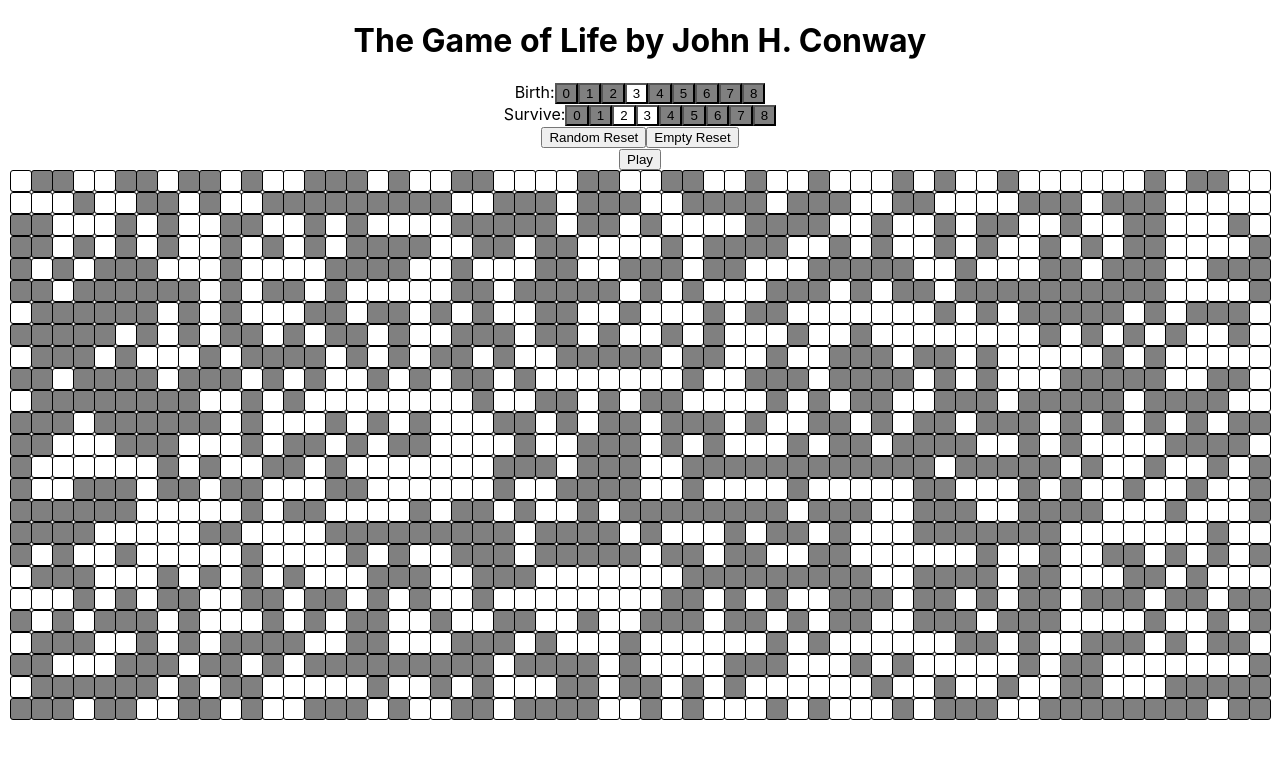
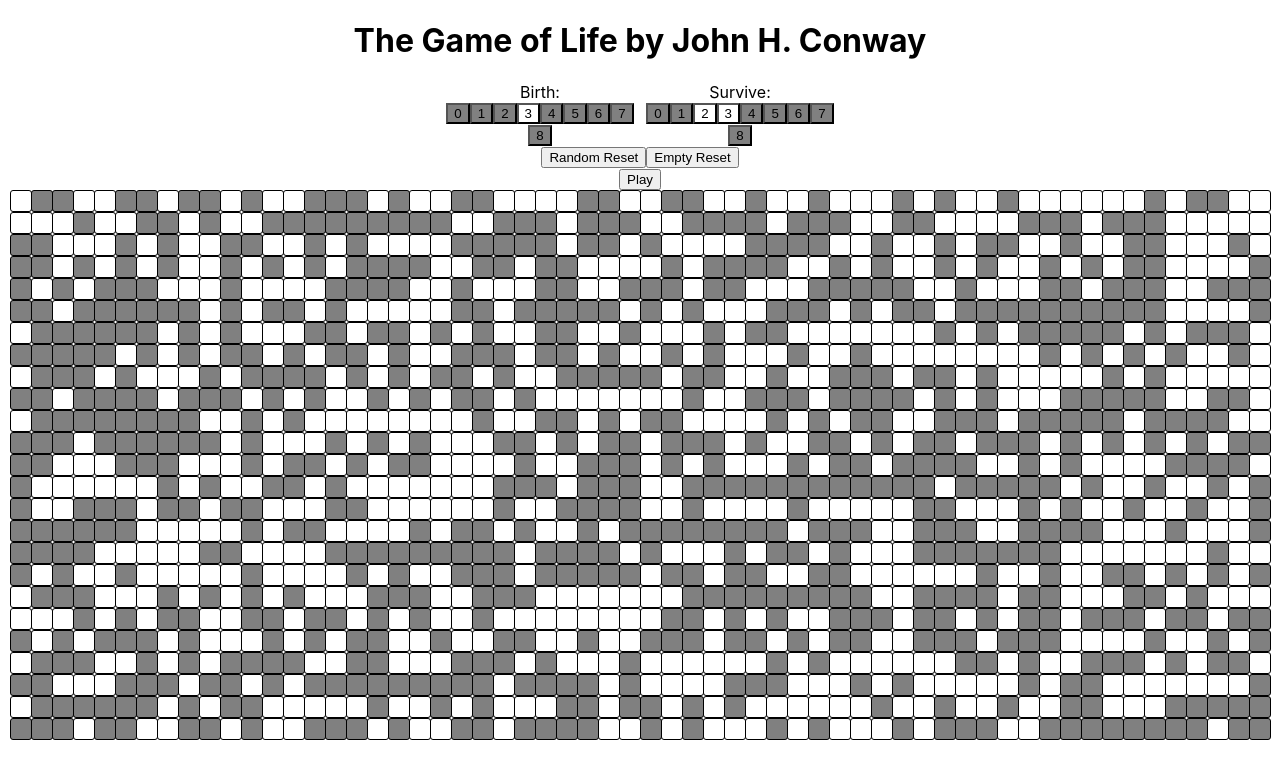
Before and after one commit to rizzarivincent/ca_gen, a React (Create React App) app: page / in a window 1280 px wide. Shown: the top 778 px of the page. Built offline with nearby package versions, Linux system fonts and the light colour scheme.

Commit message:
Altered button and label placement on page.

```diff
--- a/src/App.js
+++ b/src/App.js
@@ -119,8 +119,16 @@ class App extends Component {
     return (
       <div style={{ justifyContent: 'center', alignContent: 'center', textAlign: 'center' }}>
         <h1>The Game of Life by John H. Conway</h1>
-        <ButtonArray numButtons={9} buttonHandler={this.handleRuleButton} mode='birth' currArray={this.state.birthArray} />
-        <ButtonArray numButtons={9} buttonHandler={this.handleRuleButton} mode='survive' currArray={this.state.surviveArray} />
+        <div style={{ display: 'grid', gridTemplateColumns: '200px 200px', justifyContent: 'center' }}>
+          <div style={{}}>
+            <div>Birth:</div>
+            <ButtonArray numButtons={9} buttonHandler={this.handleRuleButton} mode='birth' currArray={this.state.birthArray} />
+          </div>
+          <div style={{}}>
+            <div>Survive:</div>
+            <ButtonArray numButtons={9} buttonHandler={this.handleRuleButton} mode='survive' currArray={this.state.surviveArray} />
+          </div>
+        </div>
         <div>
           <button onClick={this.handleResetRandomButton}>Random Reset</button>
           <button onClick={this.handleResetZeroButton}>Empty Reset</button>
--- a/src/Components/ButtonArray.js
+++ b/src/Components/ButtonArray.js
@@ -2,11 +2,8 @@ import React, { Component } from "react";
 
 class ButtonArray extends Component {
 
-  text = (this.props.mode === 'birth') ? "Birth:" : "Survive:"
-
   render() {
     return (<div>
-      {this.text}
       {
       [...Array(this.props.numButtons)].map(
         (_, i) => <button type="button"
```
